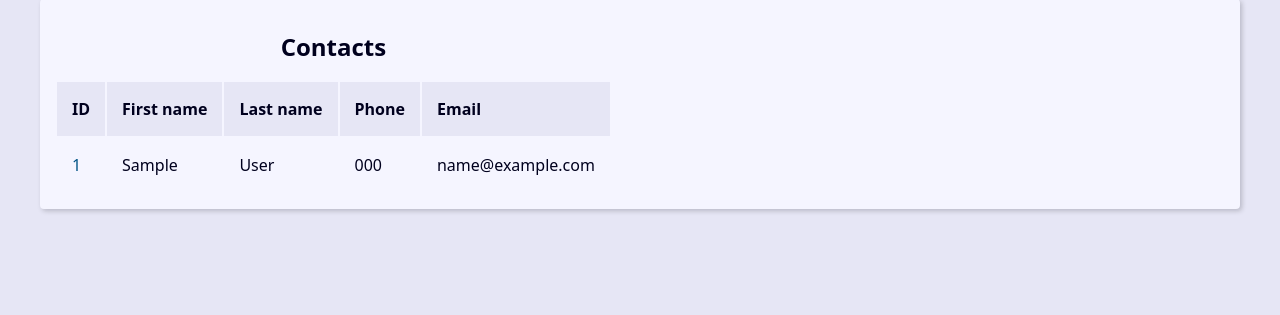
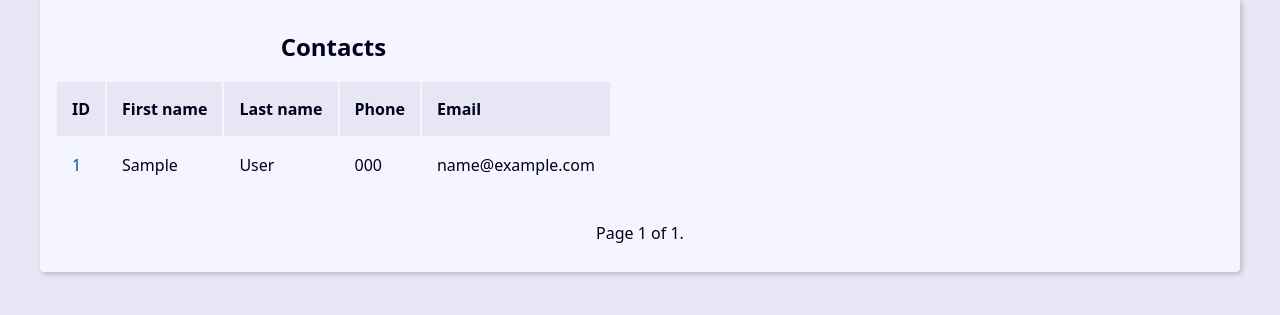
Before and after one commit to guilhermesm28/django_examples, a Django app: page / in a window 1280 px wide. Shown: the part 270-585 px from the top of the page. Run offline with Django 5.2, Linux system fonts and the light colour scheme; tables that the repository leaves empty hold one stand-in row (values such as "Sample post").

Commit message:
adicionando paginação

```diff
--- a/projeto_agenda/base_templates/global/base.html
+++ b/projeto_agenda/base_templates/global/base.html
@@ -17,6 +17,8 @@
 
         {% endblock content %}
 
+        {% include 'global/partials/_pagination.html' %}
+
     </main>
 
 </body>
--- /dev/null
+++ b/projeto_agenda/base_templates/global/partials/_pagination.html
@@ -0,0 +1,19 @@
+{% if page_obj %}
+<div class="pagination">
+    <span class="step-links">
+        {% if page_obj.has_previous %}
+        <a href="?page=1&q={{ request.GET.q.strip }}">&laquo; first</a>
+        <a href="?page={{ page_obj.previous_page_number }}&q={{ request.GET.q.strip }}">previous</a>
+        {% endif %}
+
+        <span class="current">
+            Page {{ page_obj.number }} of {{ page_obj.paginator.num_pages }}.
+        </span>
+
+        {% if page_obj.has_next %}
+        <a href="?page={{ page_obj.next_page_number }}&q={{ request.GET.q.strip }}">next</a>
+        <a href="?page={{ page_obj.paginator.num_pages }}&q={{ request.GET.q.strip }}">last &raquo;</a>
+        {% endif %}
+    </span>
+</div>
+{% endif %}
--- a/projeto_agenda/contact/templates/contact/index.html
+++ b/projeto_agenda/contact/templates/contact/index.html
@@ -2,7 +2,7 @@
 
 {% block content %}
 
-{% if contacts %}
+{% if page_obj %}
 <div class="responsive-table">
     <table class="contact-table">
         <caption class="table-caption">
@@ -18,7 +18,7 @@
             </tr>
         </thead>
         <tbody>
-            {% for contact in contacts %}
+            {% for contact in page_obj %}
             <tr class="table-row">
                 <td class="table-cel">
                     <a href="{% url 'contact:contact' contact.id %}" class="table-link">
--- a/projeto_agenda/contact/views.py
+++ b/projeto_agenda/contact/views.py
@@ -1,12 +1,17 @@
 from django.shortcuts import render, get_object_or_404, redirect
 from contact.models import Contact
 from django.db.models import Q
+from django.core.paginator import Paginator
 
 def index(request):
     contacts = Contact.objects.filter(show=True).order_by('-id')
 
+    paginator = Paginator(contacts, 10)
+    page_number = request.GET.get('page')
+    page_obj = paginator.get_page(page_number)
+
     context = {
-        'contacts': contacts,
+        'page_obj': page_obj,
         'site_title': 'Contatos - '
     }
 
@@ -47,8 +52,12 @@ def search(request):
         ) \
         .order_by('-id')
 
+    paginator = Paginator(contacts, 10)
+    page_number = request.GET.get('page')
+    page_obj = paginator.get_page(page_number)
+
     context = {
-        'contacts': contacts,
+        'page_obj': page_obj,
         'site_title': 'Busca - ',
         'search_value': search_value
     }
```
